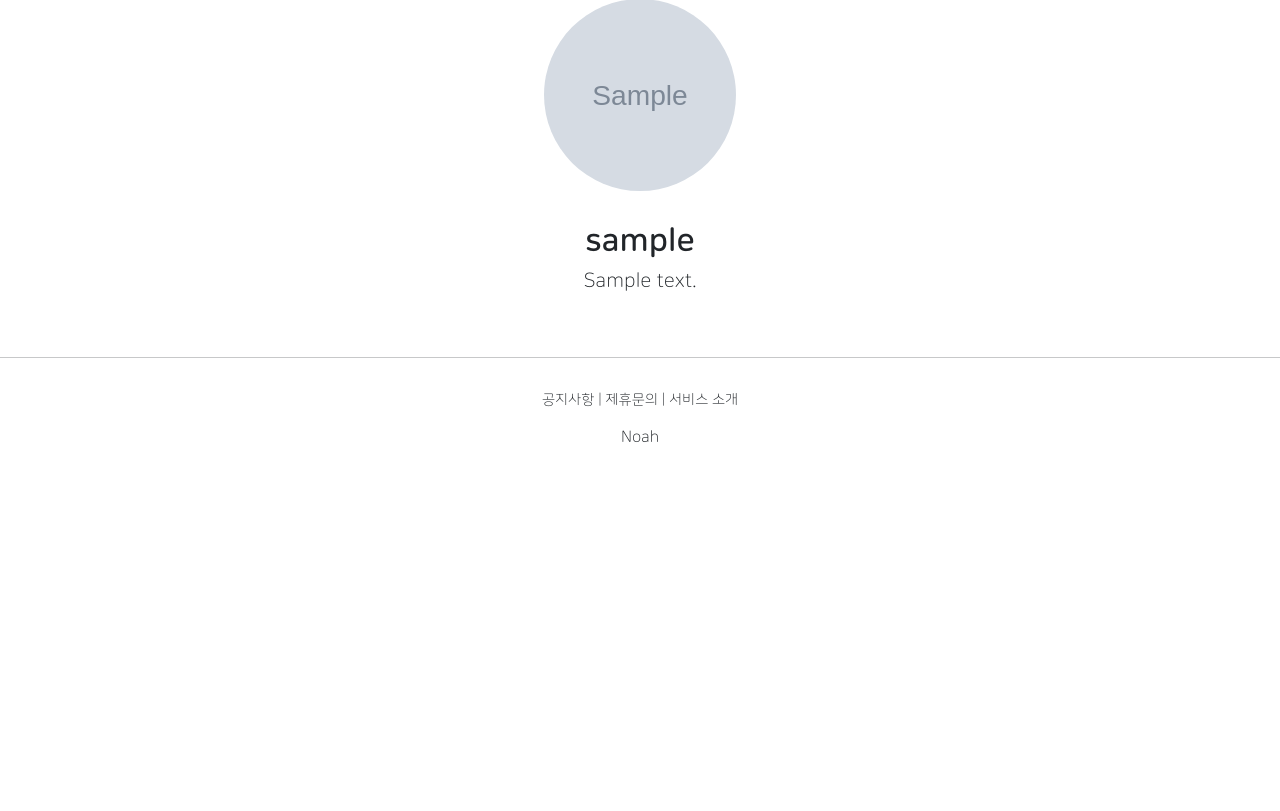
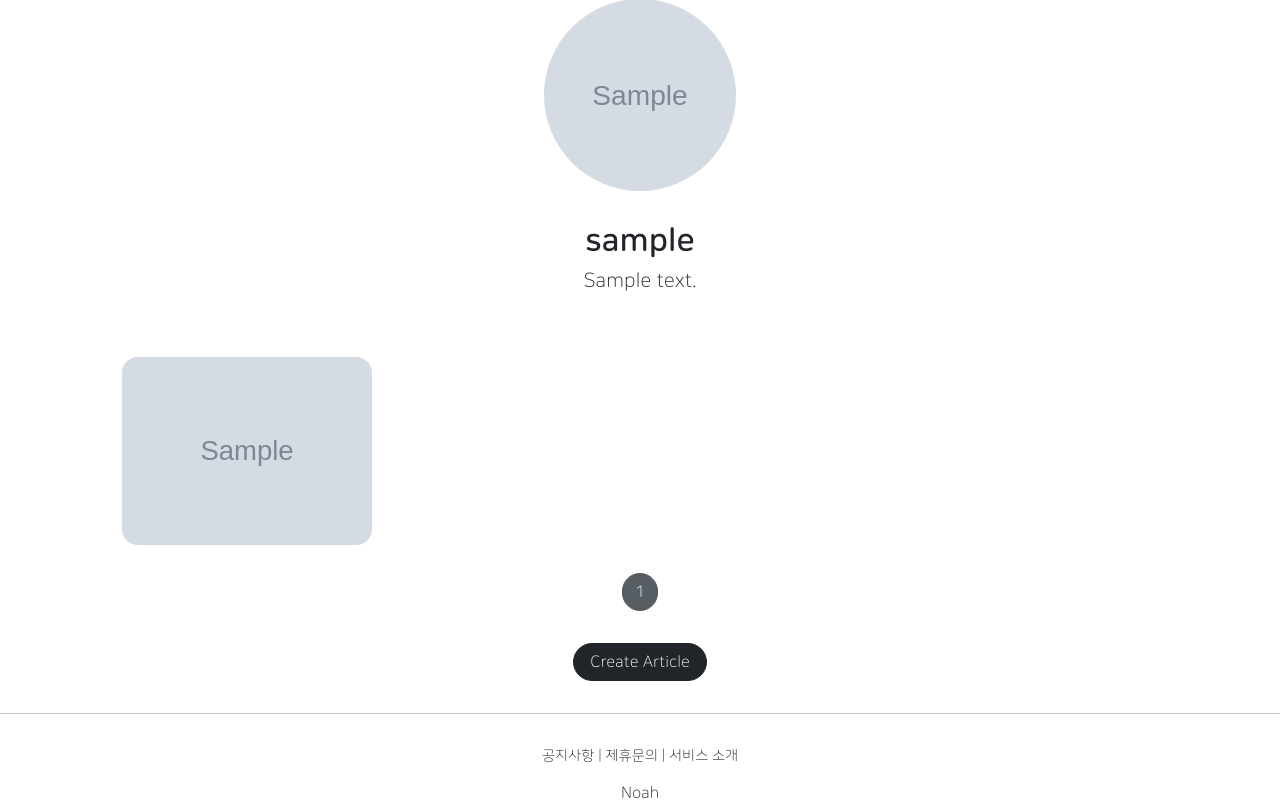
Before and after one commit to NoahShin/pythonDjangoPinterest, a Django app: page /accounts/detail/1 in a window 1280 px wide. Shown: the part 170-981 px from the top of the page. Before the commit the page ends 612 px from the top, so only its background shows below. Run offline with Django 4.2, Linux system fonts and the light colour scheme; tables that the repository leaves empty hold one stand-in row (values such as "Sample post"); grey boxes marked "Sample" are stand-in pictures; some libraries are stand-ins or nearby versions.

Commit message:
profile , articles

```diff
--- a/accountapp/templates/accountapp/detail.html
+++ b/accountapp/templates/accountapp/detail.html
@@ -49,6 +49,10 @@
 
     {% endif %}
   </div>
+
+  <div>
+    {% include 'snippets/list_fragment.html' with article_list=object_list %}
+  </div>
 </div>
 
 {% endblock %}
--- a/accountapp/views.py
+++ b/accountapp/views.py
@@ -3,6 +3,7 @@ from django.shortcuts import render
 from django.urls import reverse, reverse_lazy
 from django.utils.decorators import method_decorator
 from django.views.generic import CreateView, DetailView, UpdateView, DeleteView
+from django.views.generic.list import MultipleObjectMixin
 
 from accountapp.decorators import account_ownership_required
 from accountapp.forms import AccountUpdateForm
@@ -10,6 +11,8 @@ from accountapp.models import HelloWorld
 from django.contrib.auth.models import User
 from django.contrib.auth.forms import UserCreationForm
 from django.contrib.auth.decorators import login_required
+
+from articleapp.models import Article
 
 has_ownership = [account_ownership_required, login_required]
 
@@ -33,11 +36,16 @@ class AccountCreateView(CreateView):
     template_name = 'accountapp/create.html'
 
 
-class AccountDetailView(DetailView):
+class AccountDetailView(DetailView, MultipleObjectMixin):
     model = User
     context_object_name = 'target_user'
     template_name = 'accountapp/detail.html'
 
+    paginate_by = 25
+
+    def get_context_data(self, **kwargs):
+        object_list = Article.objects.filter(writer=self.get_object())
+        return super(AccountDetailView, self).get_context_data(object_list=object_list, **kwargs)
 
 @method_decorator(has_ownership, 'get')
 @method_decorator(has_ownership, 'post')
--- a/articleapp/forms.py
+++ b/articleapp/forms.py
@@ -6,4 +6,4 @@ from articleapp.models import Article
 class ArticleCreationForm(ModelForm):
     class Meta:
         model = Article
-        fields = ['title', 'image', 'content']
+        fields = ['title', 'image', 'project', 'content']
--- a/articleapp/models.py
+++ b/articleapp/models.py
@@ -3,11 +3,12 @@ from django.db import models
 
 
 # Create your models here.
+from projectapp.models import Project
 
 
 class Article(models.Model):
     writer = models.ForeignKey(User, on_delete=models.SET_NULL, related_name='article', null=True)
-    # project = models.ForeignKey(Project, on_delete=models.SET_NULL, related_name='article', null=True)
+    project = models.ForeignKey(Project, on_delete=models.SET_NULL, related_name='article', null=True)
 
     title = models.CharField(max_length=200, null=True)
     image = models.ImageField(upload_to='article/', null=False)
--- a/projectapp/templates/projectapp/detail.html
+++ b/projectapp/templates/projectapp/detail.html
@@ -14,6 +14,10 @@
       {{ target_project.description}}
     </h5>
   </div>
+
+  <div>
+    {% include 'snippets/list_fragment.html' with article_list=object_list %}
+  </div>
 </div>
 
 {% endblock %}
--- /dev/null
+++ b/templates/snippets/list_fragment.html
@@ -0,0 +1,52 @@
+{% load static %}
+
+<style>
+
+.container {
+padding: 0;
+margin: 0, auto;
+}
+
+.container a {
+width: 45%;
+max-width: 250px
+}
+
+.container div {
+  width: 250px;
+  background-color: antiquewhite;
+  display: flex;
+  justify-content: center;
+  align-items: center;
+  border-radius: 1rem;
+}
+.container img {
+  width: 100%;
+  border-radius: 1rem;
+}
+
+</style>
+  {% if article_list %}
+<div class="container">
+
+{% for article in article_list %}
+  <a href="{% url 'articleapp:detail' pk=article.pk %}">
+   {% include 'snippets/card.html' with article=article %}
+  </a>
+  {% endfor %}
+</div>
+<script src="{% static 'js/magicgrid.js' %}"></script>
+
+{% else %}
+<div class='text-center'>
+  <h1>No Articles YET ! </h1>
+</div>
+{% endif %}
+
+{% include 'snippets/pagination.html' with page_obj=page_obj %}
+
+<div style='text-align: center'>
+  <a href="{% url 'articleapp:create' %}" class="btn btn-dark rounded-pill mt-3 mb-3 px-3">
+    Create Article
+  </a>
+</div>
```
Also changed, not shown: projectapp/views.py (+9 -1 lines), articleapp/migrations/0002_article_project.py (added).
